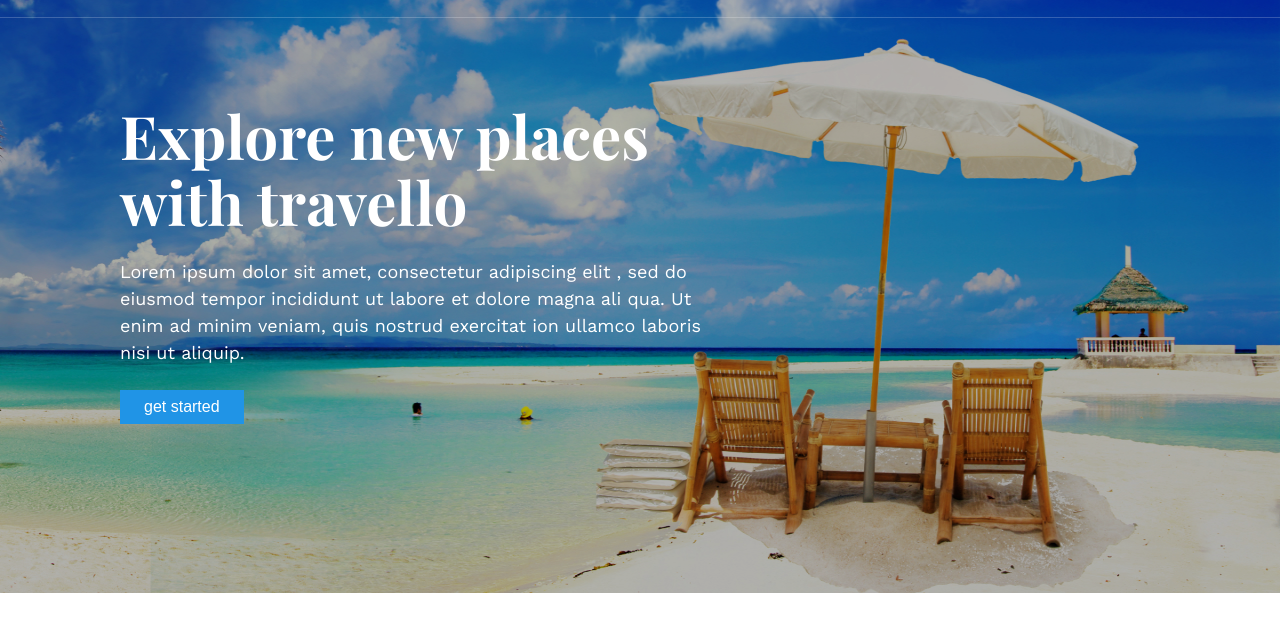
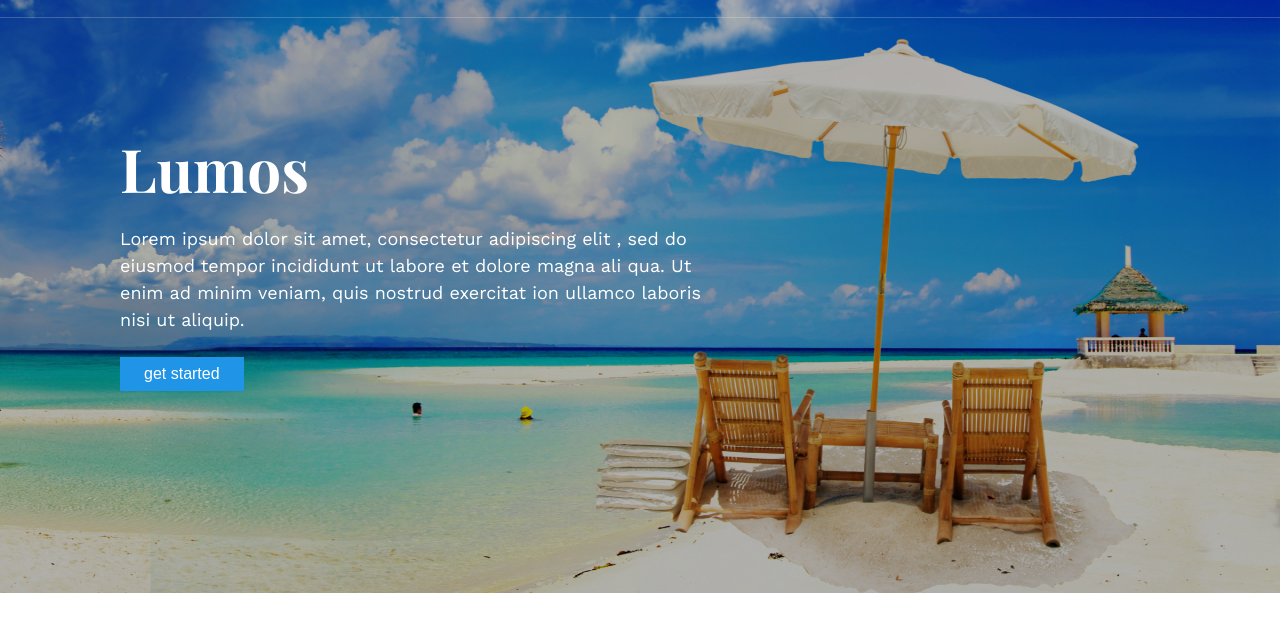
Before and after one commit to dajidaji/travello, a plain HTML site: page index.html in a window 1280 px wide. Shown: the part 67-698 px from the top of the page. Drawn offline with nearby package versions, Linux system fonts and the light colour scheme.

Commit message:
main title change

```diff
--- a/index.htm
+++ b/index.html
@@ -49,8 +49,7 @@
             <img src="./images/image 1.jpg" alt="image on beach">
         </figure>
         <div class="hero_content">
-            <h1 class="page _title">Explore new places
-                with travello</h1>
+            <h1 class="page _title">Lumos</h1>
             <p class="page_subtitle">
                 Lorem ipsum dolor sit amet, consectetur adipiscing elit
                 , sed do eiusmod tempor incididunt ut labore et dolore magna ali
```
